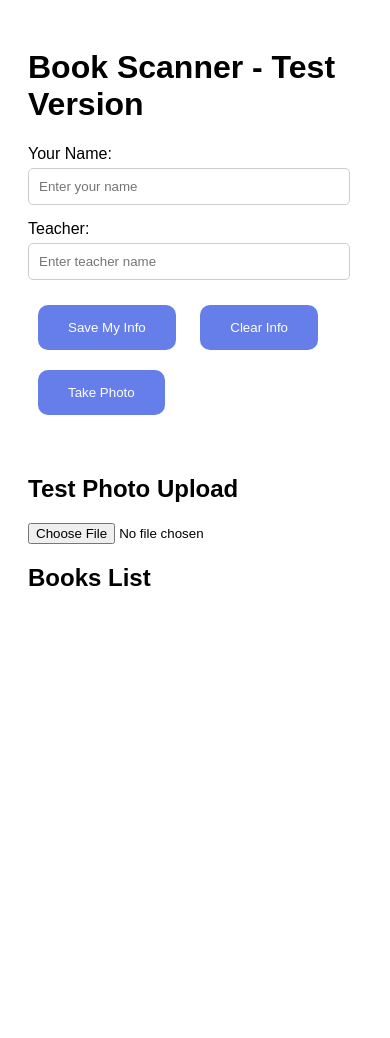
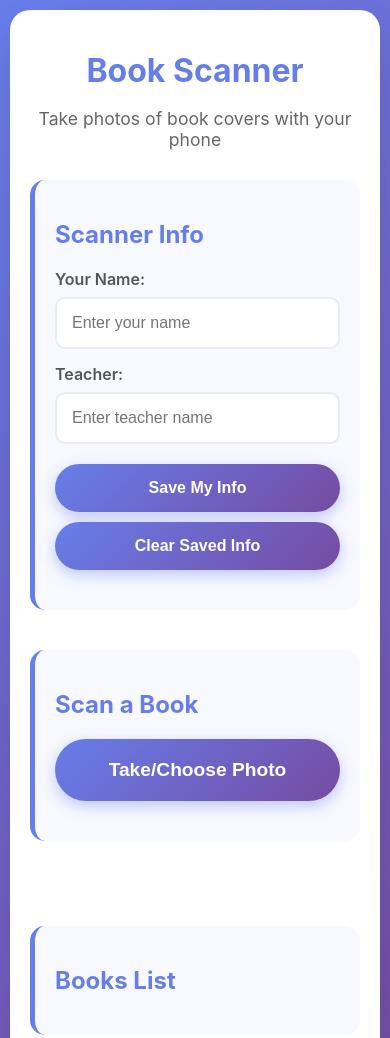
Before and after one commit to Longshore-Contracting/book-scanner, a plain HTML site: page index.html in a window 390 px wide. Shown: the top 1038 px of the page. Before the commit the page ends 844 px from the top, so only its background shows below. Drawn offline with Linux system fonts and the light colour scheme.

Commit message:
Update index.html

```diff
--- a/index.html
+++ b/index.html
@@ -5,27 +5,191 @@
     <meta name="viewport" content="width=device-width, initial-scale=1.0">
     <title>Book Scanner Test</title>
     <style>
-        body { font-family: Arial, sans-serif; padding: 20px; }
+        body {
+            font-family: -apple-system, BlinkMacSystemFont, 'Segoe UI', Roboto, sans-serif;
+            background: linear-gradient(135deg, #667eea 0%, #764ba2 100%);
+            min-height: 100vh;
+            color: #333;
+            padding: 20px;
+            margin: 0;
+        }
+
+        .container {
+            max-width: 800px;
+            margin: 0 auto;
+            background: white;
+            border-radius: 20px;
+            padding: 30px;
+            box-shadow: 0 20px 40px rgba(0,0,0,0.1);
+        }
+
+        h1 {
+            text-align: center;
+            color: #667eea;
+            font-size: 2.5rem;
+            margin-bottom: 10px;
+        }
+
+        .subtitle {
+            text-align: center;
+            color: #666;
+            font-size: 1.1rem;
+            margin-bottom: 30px;
+        }
+
+        .section {
+            margin-bottom: 40px;
+            padding: 20px;
+            background: #f8f9ff;
+            border-radius: 15px;
+            border-left: 5px solid #667eea;
+        }
+
+        .section h2 {
+            color: #667eea;
+            margin-bottom: 20px;
+            font-size: 1.5rem;
+        }
+
         .btn {
-            background: #667eea;
+            background: linear-gradient(135deg, #667eea, #764ba2);
             color: white;
             border: none;
             padding: 15px 30px;
+            border-radius: 50px;
+            margin: 10px 5px;
+            cursor: pointer;
+            font-size: 1rem;
+            font-weight: 600;
+            transition: all 0.3s ease;
+            box-shadow: 0 5px 15px rgba(102, 126, 234, 0.4);
+        }
+
+        .btn:hover {
+            transform: translateY(-2px);
+            box-shadow: 0 10px 25px rgba(102, 126, 234, 0.6);
+        }
+
+        .btn-large {
+            font-size: 1.2rem;
+            padding: 20px 40px;
+        }
+
+        .form-group {
+            margin: 15px 0;
+        }
+
+        .form-group label {
+            display: block;
+            margin-bottom: 8px;
+            font-weight: 600;
+            color: #555;
+        }
+
+        .form-group input {
+            padding: 15px;
+            width: 100%;
+            border: 2px solid #e9ecef;
             border-radius: 10px;
-            margin: 10px;
-            cursor: pointer;
+            font-size: 1rem;
+            transition: border-color 0.3s ease;
+            box-sizing: border-box;
         }
-        .form-group { margin: 15px 0; }
-        .form-group label { display: block; margin-bottom: 5px; }
-        .form-group input { padding: 10px; width: 300px; border: 1px solid #ccc; border-radius: 5px; }
-        #status { padding: 10px; margin: 10px 0; border-radius: 5px; }
-        .success { background: #d4edda; color: #155724; }
-        .error { background: #f8d7da; color: #721c24; }
-        .book-item { background: #f8f9fa; padding: 15px; margin: 10px 0; border-radius: 5px; }
+
+        .form-group input:focus {
+            outline: none;
+            border-color: #667eea;
+            box-shadow: 0 0 0 3px rgba(102, 126, 234, 0.1);
+        }
+
+        #status {
+            padding: 15px;
+            margin: 15px 0;
+            border-radius: 10px;
+            font-weight: 500;
+            text-align: center;
+        }
+
+        .success {
+            background: #d4edda;
+            color: #155724;
+            border: 1px solid #c3e6cb;
+        }
+
+        .error {
+            background: #f8d7da;
+            color: #721c24;
+            border: 1px solid #f5c6cb;
+        }
+
+        .book-item {
+            background: white;
+            padding: 20px;
+            margin: 15px 0;
+            border-radius: 15px;
+            border-left: 5px solid #667eea;
+            box-shadow: 0 5px 15px rgba(0,0,0,0.1);
+            transition: all 0.3s ease;
+        }
+
+        .book-item:hover {
+            transform: translateY(-2px);
+            box-shadow: 0 10px 25px rgba(0,0,0,0.15);
+        }
+
+        .book-item h3 {
+            color: #667eea;
+            margin-bottom: 10px;
+            font-size: 1.3rem;
+        }
+
+        .book-item p {
+            margin-bottom: 5px;
+            color: #666;
+        }
+
+        .book-item em {
+            color: #999;
+            font-size: 0.9rem;
+        }
+
+        .controls {
+            text-align: center;
+            margin: 20px 0;
+        }
+
+        #photoUpload {
+            display: none;
+        }
+
+        @media (max-width: 600px) {
+            body {
+                padding: 10px;
+            }
+
+            .container {
+                padding: 20px;
+            }
+
+            h1 {
+                font-size: 2rem;
+            }
+
+            .btn {
+                display: block;
+                width: 100%;
+                margin: 10px 0;
+            }
+        }
     </style>
 </head>
 <body>
-    <h1>Book Scanner - Test Version</h1>
+    <div class="container">
+        <h1>Book Scanner</h1>
+        <p class="subtitle">Take photos of book covers with your phone</p>
+
+        <div class="section">
+            <h2>Scanner Info</h2>
 
             <div class="form-group">
                 <label for="scannerName">Your Name:</label>
@@ -37,17 +201,25 @@
                 <input type="text" id="defaultTeacher" placeholder="Enter teacher name" />
             </div>
 
+            <div class="controls">
                 <button class="btn" onclick="saveInfo()">Save My Info</button>
-    <button class="btn" onclick="clearInfo()">Clear Info</button>
-    <button class="btn" onclick="takePhoto()">Take Photo</button>
+                <button class="btn" onclick="clearInfo()">Clear Saved Info</button>
+            </div>
+        </div>
+
+        <div class="section">
+            <h2>Scan a Book</h2>
+            <div class="controls">
+                <button class="btn btn-large" onclick="takePhoto()">Take/Choose Photo</button>
+            </div>
+        </div>
 
         <div id="status"></div>
 
-    <h2>Test Photo Upload</h2>
         <input type="file" id="photoUpload" accept="image/*" capture="environment" onchange="handleFile(this)">
 
-    <div id="extractedData" style="display: none;">
-        <h3>Book Information</h3>
+        <div id="extractedData" style="display: none;" class="section">
+            <h2>Book Information</h2>
             <div class="form-group">
                 <label for="bookTitle">Title:</label>
                 <input type="text" id="bookTitle" placeholder="Book title" />
@@ -60,17 +232,22 @@
                 <label for="bookPublisher">Publisher:</label>
                 <input type="text" id="bookPublisher" placeholder="Publisher" />
             </div>
+            <div class="controls">
                 <button class="btn" onclick="addBook()">Add Book</button>
             </div>
+        </div>
 
+        <div class="section">
             <h2>Books List</h2>
             <div id="booksList"></div>
+        </div>
+    </div>
 
     <script>
         console.log('Script loading...');
 
         let books = [];
-        const API_KEY = 'AIzaSyA05Qc5KbXVQMwkAVBACaSIvUBWcChcXwE'; // Replace with your actual Google Vision API key
+        const API_KEY = 'YOUR_API_KEY_HERE'; // Replace with your actual Google Vision API key
 
         function showStatus(message, type) {
             console.log('Status:', message);
```
Lines whose indentation alone changed are shown as unchanged.
